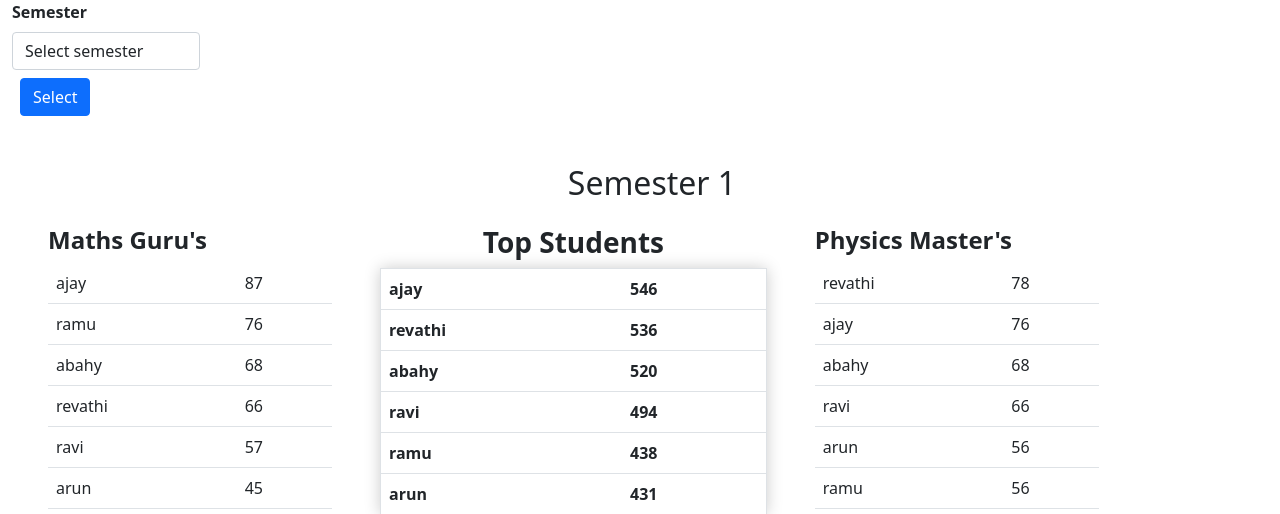
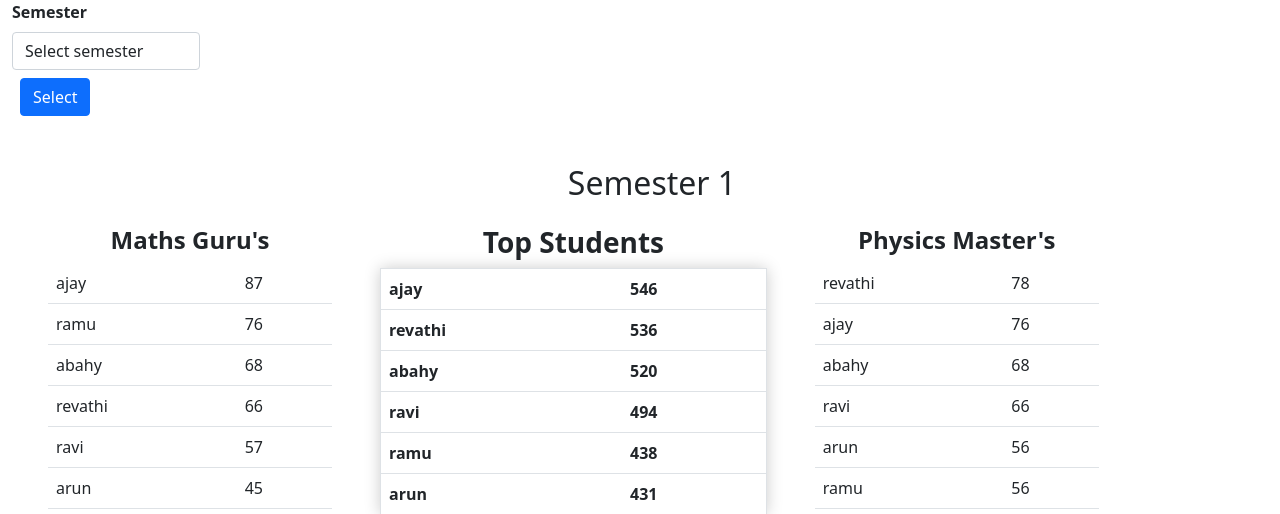
Before and after one commit to RahulNandhu/mark_list, a Django app: page / in a window 1280 px wide. Shown: the part 56-570 px from the top of the page. Run offline with Django 5.2, Linux system fonts and the light colour scheme; data comes from the database, SQL or seed files in the repository.

Commit message:
updated home page

```diff
--- a/templates/Home.html
+++ b/templates/Home.html
@@ -34,7 +34,7 @@
     <h2 class="text-center m-4">{{semester}}</h2>
 
     <div class="col-md-3 ms-4">
-        <h4 class="fw-bold">Maths Guru's</h4>
+        <h4 class="fw-bold text-center">Maths Guru's</h4>
         <div>
             <table class="table">
                 {% for i in Maths%}
@@ -64,7 +64,7 @@
     </div>
 
     <div class="col-md-3 ms-4">
-        <h4 class="fw-bold">Physics Master's</h4>
+        <h4 class="fw-bold text-center">Physics Master's</h4>
         <div>
             <table class="table">
                 {% for i in Physics %}
```
